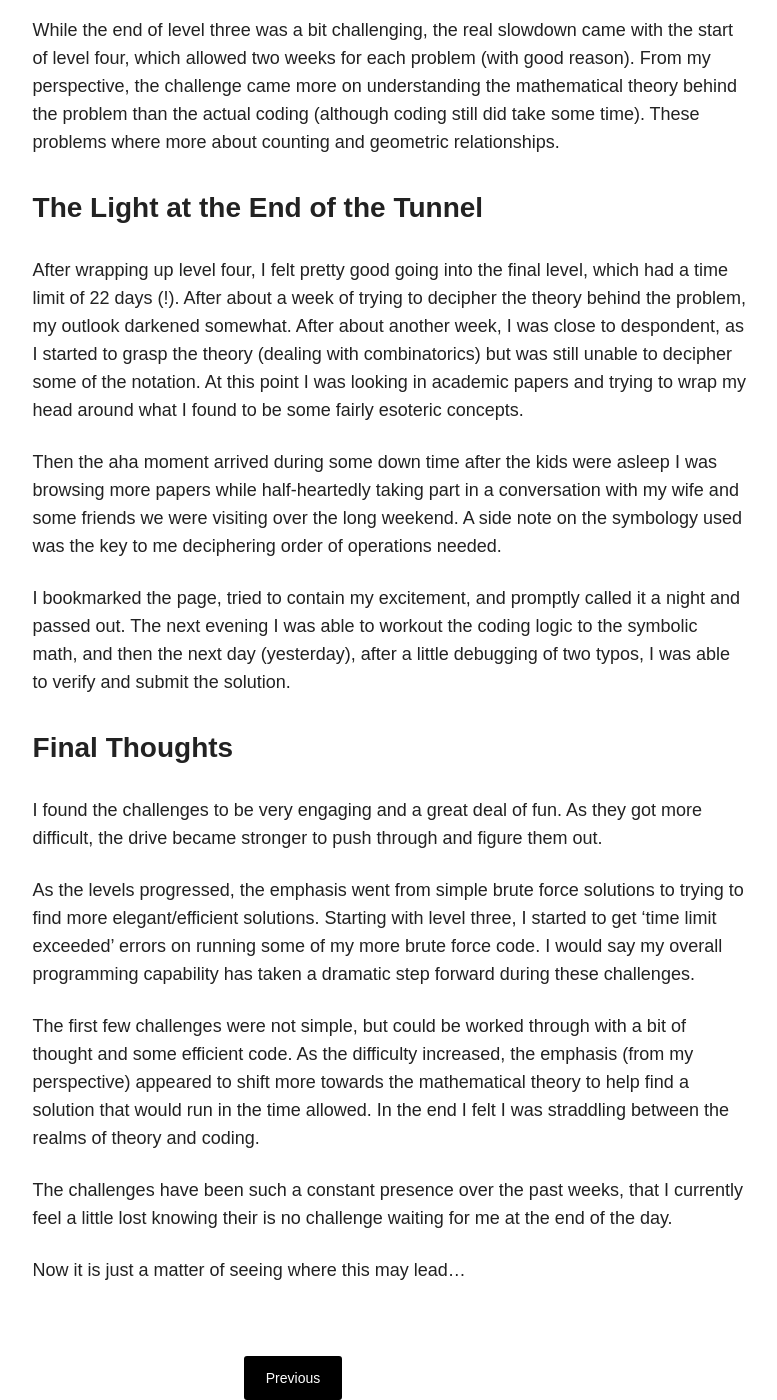
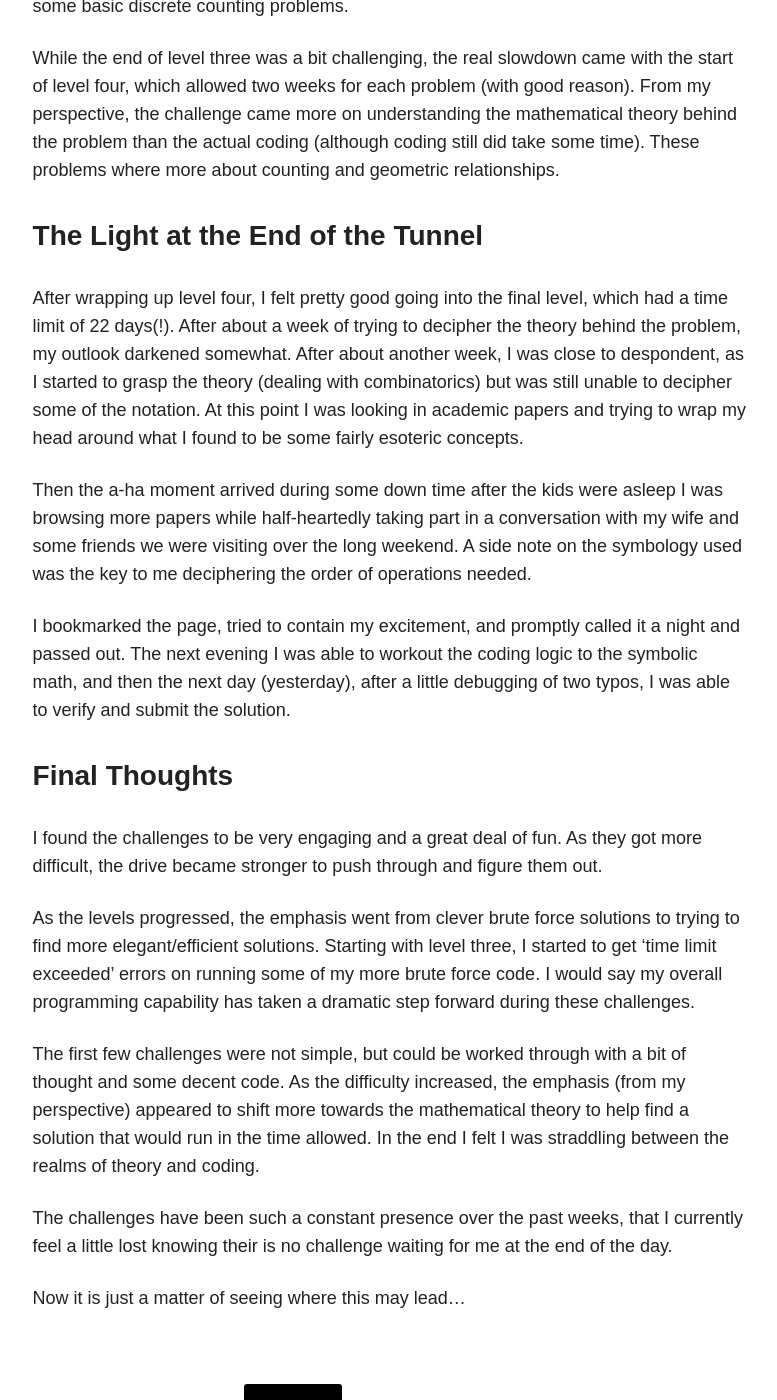
Before and after one commit to avmotamed/blog, a Jekyll site: the page built from _posts/blog/2017-02-22-foobar.md, in a window 1280 px wide and 1400 px high, scrolled down 1244 px. Shown: the whole window, without its empty margins (347-1124 px from the left). Built offline with Jekyll 4.4.1, drawn with Linux system fonts in a browser that asks for light colours; nearby versions of some CDN libraries; some of the changed text lies outside the part shown.

Commit message:
Add minor edits to foobar

```diff
--- a/_posts/blog/2017-02-22-foobar.md
+++ b/_posts/blog/2017-02-22-foobar.md
@@ -17,25 +17,25 @@ date: 2017-02-22T08:08:50-04:00
 While sitting in a lecture on handling exceptions in Python, I naturally googled 'python try except' when my world got turned upside down. The main browser window split open and I entered into the world of the foobar challenge. The next six weeks became a blur of working on the challenges, finishing up my data science immersive capstone project(see [blog](https://avmotamed.github.io/blog/blog/GA-capstone/) and [repository](https://github.com/avmotamed/Projects/tree/master/Predicting_Click_Through)), spending time with my two little guys when I was home, and last but not least trying to get a least a little bit of sleep here and there. [I also must thank my wife for taking up the slack and giving me as much time as possible to get things done.]
 
 ### Getting Underway
-The competition is currently split into five difficulty levels, with an increasing number of challenges for each level with the time allowed also increasing as the levels increased.
+The competition is currently split into five difficulty levels, with an increasing number of challenges for the first few levels with the time allowed also increasing as the levels increased.
 
 Most of the first three levels where relatively straight forward, with the main issue being that only standard libraries are allowed. So things like matrix multiplication took a little more effort without numpy. There was a good mix of probability, simple encryption, and some basic discrete counting problems.
 
 While the end of level three was a bit challenging, the real slowdown came with the start of level four, which allowed two weeks for each problem (with good reason). From my perspective, the challenge came more on understanding the mathematical theory behind the problem than the actual coding (although coding still did take some time). These problems where more about counting and geometric relationships.
 
 ### The Light at the End of the Tunnel
-After wrapping up level four, I felt pretty good going into the final level, which had a time limit of 22 days (!). After about a week of trying to decipher the theory behind the problem, my outlook darkened somewhat. After about another week, I was close to despondent, as I started to grasp the theory (dealing with combinatorics) but was still unable to decipher some of the notation. At this point I was looking in academic papers and trying to wrap my head around what I found to be some fairly esoteric concepts.
+After wrapping up level four, I felt pretty good going into the final level, which had a time limit of 22 days(!). After about a week of trying to decipher the theory behind the problem, my outlook darkened somewhat. After about another week, I was close to despondent, as I started to grasp the theory (dealing with combinatorics) but was still unable to decipher some of the notation. At this point I was looking in academic papers and trying to wrap my head around what I found to be some fairly esoteric concepts.
 
-Then the aha moment arrived during some down time after the kids were asleep I was browsing more papers while half-heartedly taking part in a conversation with my wife and some friends we were visiting over the long weekend. A side note on the symbology used was the key to me deciphering order of operations needed.
+Then the a-ha moment arrived during some down time after the kids were asleep I was browsing more papers while half-heartedly taking part in a conversation with my wife and some friends we were visiting over the long weekend. A side note on the symbology used was the key to me deciphering the order of operations needed.
 
 I bookmarked the page, tried to contain my excitement, and promptly called it a night and passed out. The next evening I was able to workout the coding logic to the symbolic math, and then the next day (yesterday), after a little debugging of two typos, I was able to verify and submit the solution.
 
 ### Final Thoughts
 I found the challenges to be very engaging and a great deal of fun. As they got more difficult, the drive became stronger to push through and figure them out.
 
-As the levels progressed, the emphasis went from simple brute force solutions to trying to find more elegant/efficient solutions. Starting with level three, I started to get 'time limit exceeded' errors on running some of my more brute force code. I would say my overall programming capability has taken a dramatic step forward during these challenges.
+As the levels progressed, the emphasis went from clever brute force solutions to trying to find more elegant/efficient solutions. Starting with level three, I started to get 'time limit exceeded' errors on running some of my more brute force code. I would say my overall programming capability has taken a dramatic step forward during these challenges.
 
-The first few challenges were not simple, but could be worked through with a bit of thought and some efficient code. As the difficulty increased, the emphasis (from my perspective) appeared to shift more towards the mathematical theory to help find a solution that would run in the time allowed. In the end I felt I was  straddling between the realms of theory and coding.
+The first few challenges were not simple, but could be worked through with a bit of thought and some decent code. As the difficulty increased, the emphasis (from my perspective) appeared to shift more towards the mathematical theory to help find a solution that would run in the time allowed. In the end I felt I was  straddling between the realms of theory and coding.
 
 The challenges have been such a constant presence over the past weeks, that I currently feel a little lost knowing their is no challenge waiting for me at the end of the day.
 
```
